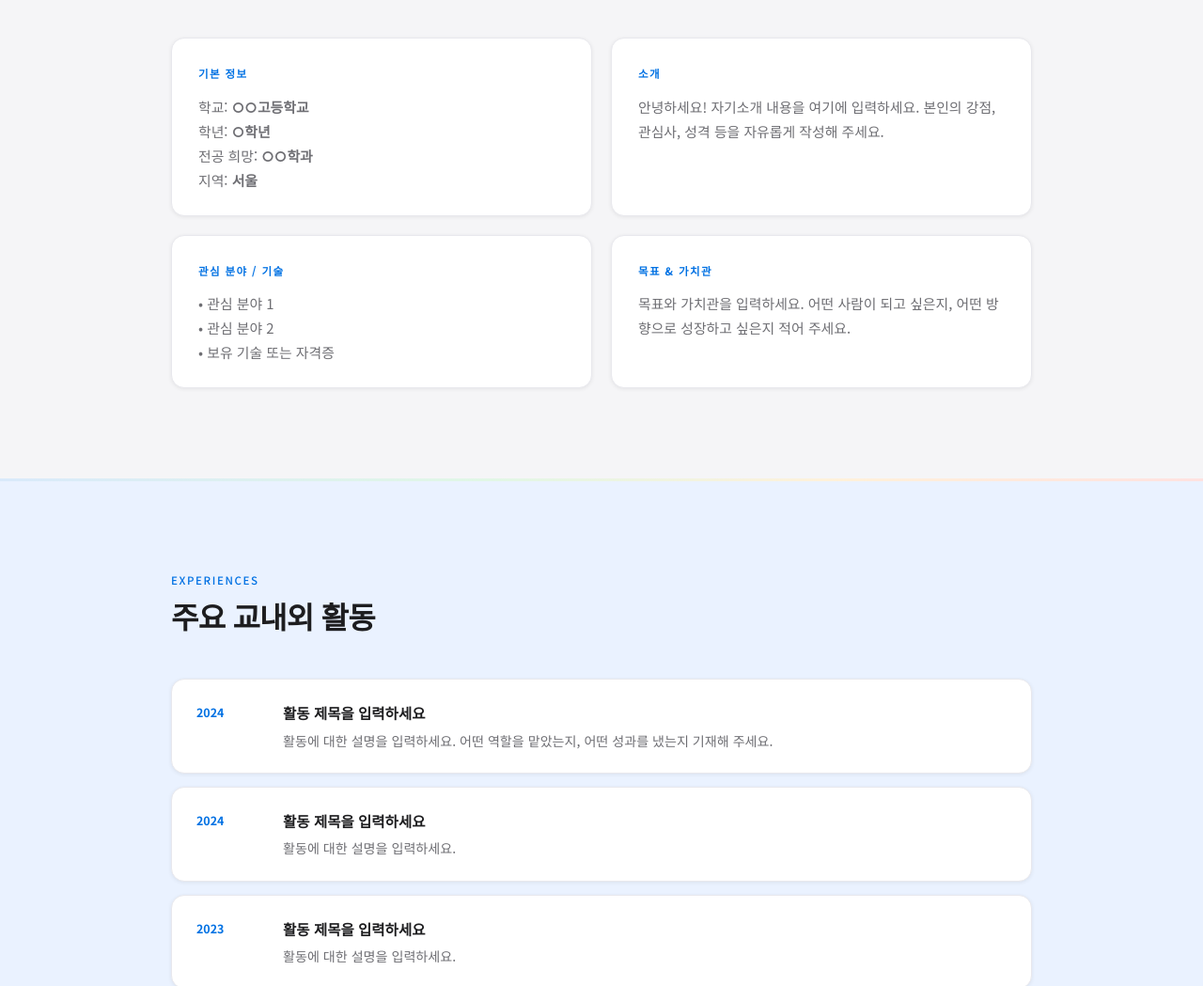
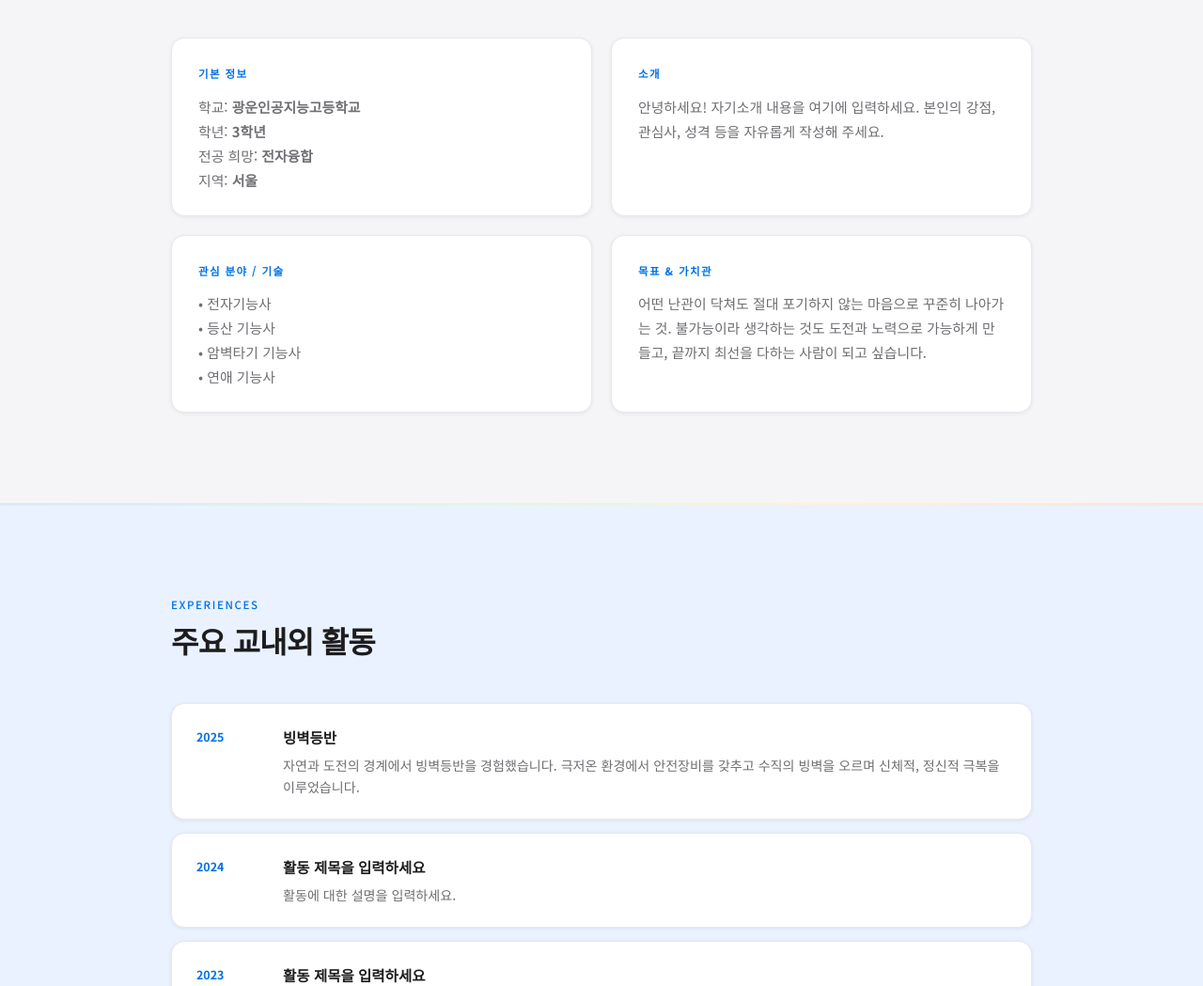
Before and after one commit to jisong141/jisong141.github.io, a plain HTML site: page index.html in a window 1280 px wide. Shown: the part 760-1809 px from the top of the page at 94% size. Drawn offline with Linux system fonts and the light colour scheme.

Commit message:
Update profile: add school, grade, major, goals, and ice climbing experience

```diff
--- a/index.html
+++ b/index.html
@@ -736,9 +736,9 @@
         <div class="about-block" id="about-info">
           <h3>기본 정보</h3>
           <p>
-            학교: <strong>○○고등학교</strong><br>
-            학년: <strong>○학년</strong><br>
-            전공 희망: <strong>○○학과</strong><br>
+            학교: <strong>광운인공지능고등학교</strong><br>
+            학년: <strong>3학년</strong><br>
+            전공 희망: <strong>전자융합</strong><br>
             지역: <strong>서울</strong>
           </p>
         </div>
@@ -751,15 +751,16 @@
         <div class="about-block" id="about-skills">
           <h3>관심 분야 / 기술</h3>
           <p>
-            • 관심 분야 1<br>
-            • 관심 분야 2<br>
-            • 보유 기술 또는 자격증
+            • 전자기능사<br>
+            • 등산 기능사<br>
+            • 암벽타기 기능사<br>
+            • 연애 기능사
           </p>
         </div>
 
         <div class="about-block" id="about-goal">
           <h3>목표 &amp; 가치관</h3>
-          <p>목표와 가치관을 입력하세요. 어떤 사람이 되고 싶은지, 어떤 방향으로 성장하고 싶은지 적어 주세요.</p>
+          <p>어떤 난관이 닥쳐도 절대 포기하지 않는 마음으로 꾸준히 나아가는 것. 불가능이라 생각하는 것도 도전과 노력으로 가능하게 만들고, 끝까지 최선을 다하는 사람이 되고 싶습니다.</p>
         </div>
 
       </div>
@@ -779,10 +780,10 @@
       <div class="activity-list" id="activity-list">
 
         <div class="activity-item" id="activity-1">
-          <div class="activity-year">2024</div>
+          <div class="activity-year">2025</div>
           <div>
-            <div class="activity-title">활동 제목을 입력하세요</div>
-            <div class="activity-desc">활동에 대한 설명을 입력하세요. 어떤 역할을 맡았는지, 어떤 성과를 냈는지 기재해 주세요.</div>
+            <div class="activity-title">빙벽등반</div>
+            <div class="activity-desc">자연과 도전의 경계에서 빙벽등반을 경험했습니다. 극저온 환경에서 안전장비를 갖추고 수직의 빙벽을 오르며 신체적, 정신적 극복을 이루었습니다.</div>
           </div>
         </div>
 
```
